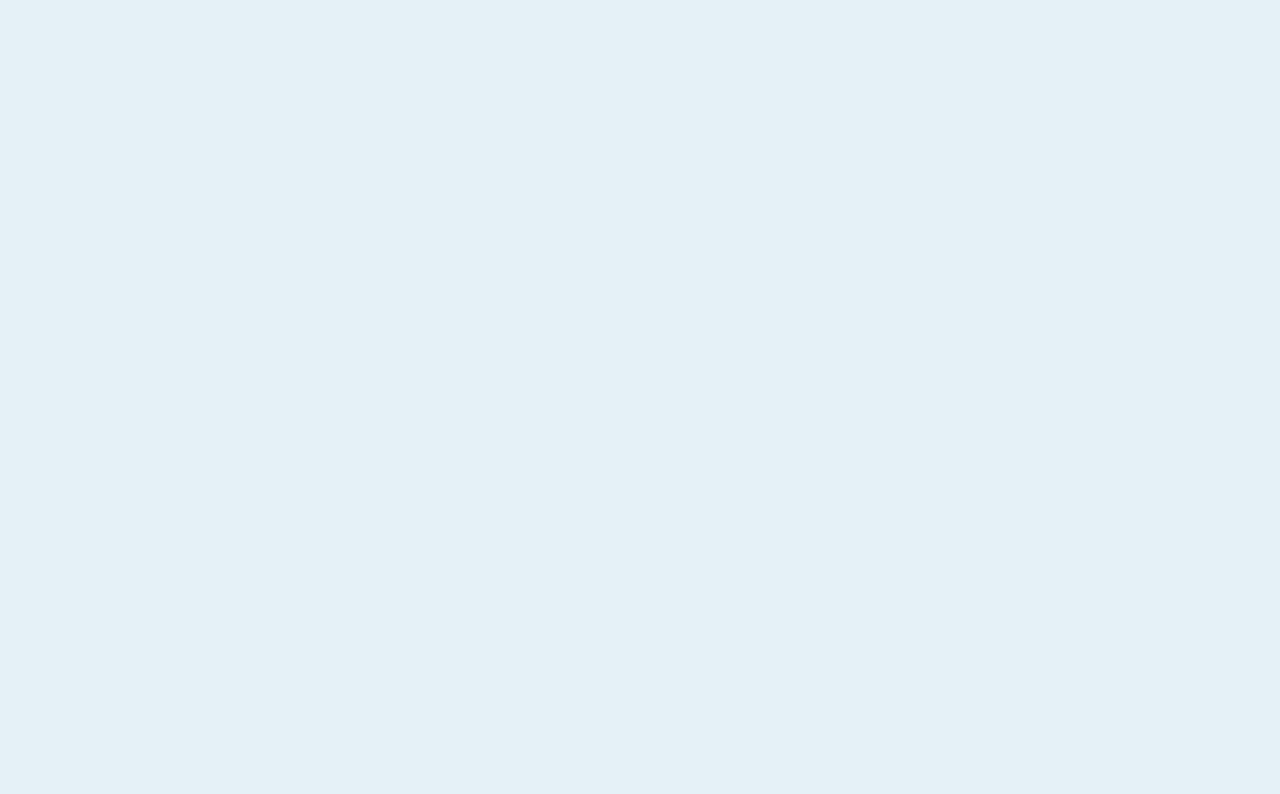
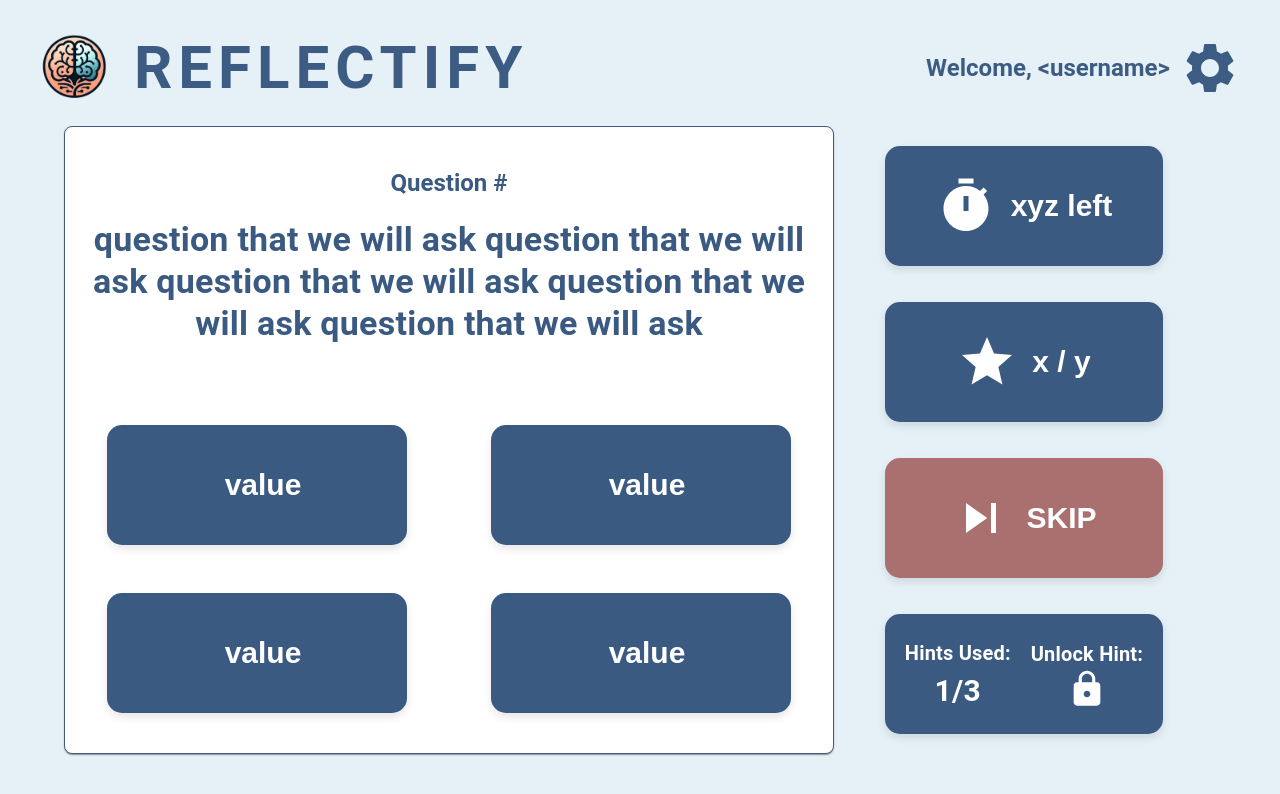
Before and after one commit to shlokj/reflectify, a React (Create React App) app: page /game/rapidfire in a window 1280 px wide. Before the commit this address had no page. Shown: the top 794 px of the page. Built offline with nearby package versions, Linux system fonts and the light colour scheme.

Commit message:
created design and template for rapid fire page

```diff
--- a/src/App.js
+++ b/src/App.js
@@ -2,6 +2,7 @@ import React from 'react';
 import LoginPage from './screens/LoginPage';
 import HomePage from './screens/HomePage';
 import { Routes, Route, useNavigate } from 'react-router-dom';
+import RapidFireGame from './screens/RapidFireGame';
 
 const App = () => {
   return (
@@ -9,6 +10,7 @@ const App = () => {
       <Routes>
         <Route path='/' element={<LoginPage />} />
         <Route path='/home' element={<HomePage />} />
+        <Route path='/game/rapidfire' element={<RapidFireGame />} />
       </Routes>
     </div>
   );
--- /dev/null
+++ b/src/components/RapidFireButtonComponents.jsx
@@ -0,0 +1,138 @@
+import React from 'react';
+import { Box, Stack, Typography } from '@mui/material';
+import TimerIcon from '@mui/icons-material/Timer';
+import StarIcon from '@mui/icons-material/Star';
+import SkipNextIcon from '@mui/icons-material/SkipNext';
+import LockIcon from '@mui/icons-material/Lock';
+
+const buttonStyle = {
+  backgroundColor: '#3b5a82',
+  border: 'none',
+  borderRadius: '15px',
+  color: 'white',
+  padding: '20px 40px',
+  fontSize: '30px',
+  fontWeight: 'bold',
+  display: 'flex',
+  alignItems: 'center',
+  justifyContent: 'center',
+  cursor: 'pointer',
+  transition: 'background-color 0.3s',
+  width: '100%',
+  maxWidth: '300px',
+  height: '120px',
+  margin: '10px auto',
+  boxShadow: '0 4px 8px rgba(0, 0, 0, 0.1)',
+};
+
+const buttonContentStyle = {
+  display: 'flex',
+  alignItems: 'center',
+};
+
+const buttonLabelStyle = {
+  marginLeft: '15px',
+};
+
+export function TimerComponent() {
+  return (
+    <Box display='flex' justifyContent='center' margin='10px'>
+      <button style={buttonStyle}>
+        <div style={buttonContentStyle}>
+          <TimerIcon sx={{ fontSize: 60 }} />
+          <span style={buttonLabelStyle}>{'xyz left'}</span>
+          {/* replace xyz with timer count */}
+        </div>
+      </button>
+    </Box>
+  );
+}
+
+export function ScoreComponent() {
+  return (
+    <Box display='flex' justifyContent='center' margin='10px'>
+      <button style={buttonStyle}>
+        <div style={buttonContentStyle}>
+          <StarIcon sx={{ fontSize: 60 }} />
+          <span style={buttonLabelStyle}>{' x / y'}</span>
+          {/* replace x/y with score count */}
+        </div>
+      </button>
+    </Box>
+  );
+}
+
+export function SkipComponent() {
+  const skipButtonStyle = {
+    ...buttonStyle,
+    backgroundColor: '#AA6F6F',
+  };
+  return (
+    <Box display='flex' justifyContent='center' margin='10px'>
+      <button style={skipButtonStyle}>
+        <div style={buttonContentStyle}>
+          <SkipNextIcon sx={{ fontSize: 60 }} />
+          <span style={buttonLabelStyle}>{'SKIP'}</span>
+        </div>
+      </button>
+    </Box>
+  );
+}
+export function HintComponent() {
+  const hintButtonStyle = {
+    ...buttonStyle,
+    padding: '20px',
+  };
+  return (
+    <Box display='flex' justifyContent='center' margin='10px'>
+      <button style={hintButtonStyle}>
+        <div style={buttonContentStyle}>
+          <Stack
+            direction='column'
+            sx={{ justifyContent: 'center', marginRight: '20px' }}
+          >
+            <Typography
+              sx={{
+                color: 'white',
+                fontWeight: 'bold',
+                fontSize: '20px',
+                paddingTop: '3px',
+              }}
+            >
+              Hints Used:
+            </Typography>
+            <Typography
+              sx={{ color: 'white', fontWeight: 'bold', fontSize: '30px' }}
+            >
+              1/3
+            </Typography>
+          </Stack>
+          <Stack
+            direction='column'
+            sx={{ justifyContent: 'center', alignItems: 'center' }}
+          >
+            <Typography
+              sx={{ color: 'white', fontWeight: 'bold', fontSize: '20px' }}
+            >
+              Unlock Hint:
+            </Typography>
+            <LockIcon sx={{ color: 'white', fontSize: 40 }} />
+          </Stack>
+        </div>
+      </button>
+    </Box>
+  );
+}
+
+export default function RapidFireButtonComponents() {
+  return (
+    <Box display='flex' justifyContent='center' margin='10px'>
+      <Stack direction='column' spacing={2} sx={{ justifyContent: 'center' }}>
+        <TimerComponent />
+        <ScoreComponent />
+        <SkipComponent />
+        <HintComponent />
+      </Stack>
+    </Box>
+  );
+}
--- /dev/null
+++ b/src/components/RapidFireQuestionComponent.jsx
@@ -0,0 +1,109 @@
+import React from 'react';
+import { Box, Typography, Grid, Paper } from '@mui/material';
+
+const buttonStyle = {
+  backgroundColor: '#3b5a82',
+  border: 'none',
+  borderRadius: '15px',
+  color: 'white',
+  padding: '20px 40px',
+  fontSize: '30px',
+  fontWeight: 'bold',
+  display: 'flex',
+  alignItems: 'center',
+  justifyContent: 'center',
+  cursor: 'pointer',
+  transition: 'background-color 0.3s',
+  width: '100%',
+  maxWidth: '300px',
+  height: '120px',
+  margin: '10px auto',
+  boxShadow: '0 4px 8px rgba(0, 0, 0, 0.1)',
+};
+
+const buttonContentStyle = {
+  display: 'flex',
+  alignItems: 'center',
+};
+
+const buttonLabelStyle = {
+  marginLeft: '12px',
+};
+
+export function AnswerOptionComponent() {
+  return (
+    <Box display='flex' justifyContent='center' margin='10px'>
+      <button style={buttonStyle}>
+        <div style={buttonContentStyle}>
+          <span style={buttonLabelStyle}>{'value'}</span>
+          {/* replace value with option value */}
+        </div>
+      </button>
+    </Box>
+  );
+}
+
+export default function RapidFireQuestionComponent() {
+  return (
+    <Box sx={{ height: '100%', display: 'flex', flexDirection: 'column' }}>
+      <Paper
+        sx={{
+          flexGrow: 1,
+          width: '100%',
+          border: '1px solid #3C5C84',
+          borderRadius: '8px',
+          display: 'flex',
+          flexDirection: 'column',
+        }}
+      >
+        <Box sx={{ flexGrow: 1 }}>
+          <Typography
+            variant='h5'
+            gutterBottom
+            sx={{
+              fontWeight: 'bold',
+              textAlign: 'center',
+              marginTop: '40px',
+              color: '#3b5a82',
+            }}
+          >
+            Question #
+          </Typography>
+          <Typography
+            variant='h4'
+            gutterBottom
+            sx={{
+              fontWeight: 'bold',
+              textAlign: 'center',
+              color: '#3b5a82',
+              margin: '20px',
+            }}
+          >
+            question that we will ask question that we will ask question that we
+            will ask question that we will ask question that we will ask
+          </Typography>
+        </Box>
+        <Grid
+          container
+          rowSpacing={1}
+          sx={{
+            marginBottom: '20px',
+          }}
+        >
+          <Grid item xs={6}>
+            <AnswerOptionComponent />
+          </Grid>
+          <Grid item xs={6}>
+            <AnswerOptionComponent />
+          </Grid>
+          <Grid item xs={6}>
+            <AnswerOptionComponent />
+          </Grid>
+          <Grid item xs={6}>
+            <AnswerOptionComponent />
+          </Grid>
+        </Grid>
+      </Paper>
+    </Box>
+  );
+}
--- a/src/screens/RapidFireGame.jsx
+++ b/src/screens/RapidFireGame.jsx
@@ -0,0 +1,25 @@
+import React from 'react';
+import { Container } from '@mui/material';
+import Header from '../components/Header';
+import Box from '@mui/material/Box';
+import Grid from '@mui/material/Grid';
+import RapidFireButtonComponents from '../components/RapidFireButtonComponents';
+import RapidFireQuestionComponent from '../components/RapidFireQuestionComponent';
+
+export default function RapidFireGame() {
+  return (
+    <Container>
+      <Header isLoggedIn={true} userName='<username>' />
+      <Box>
+        <Grid container marginTop={10}>
+          <Grid item xs={8}>
+            <RapidFireQuestionComponent />
+          </Grid>
+          <Grid item xs={4}>
+            <RapidFireButtonComponents />
+          </Grid>
+        </Grid>
+      </Box>
+    </Container>
+  );
+}
```
